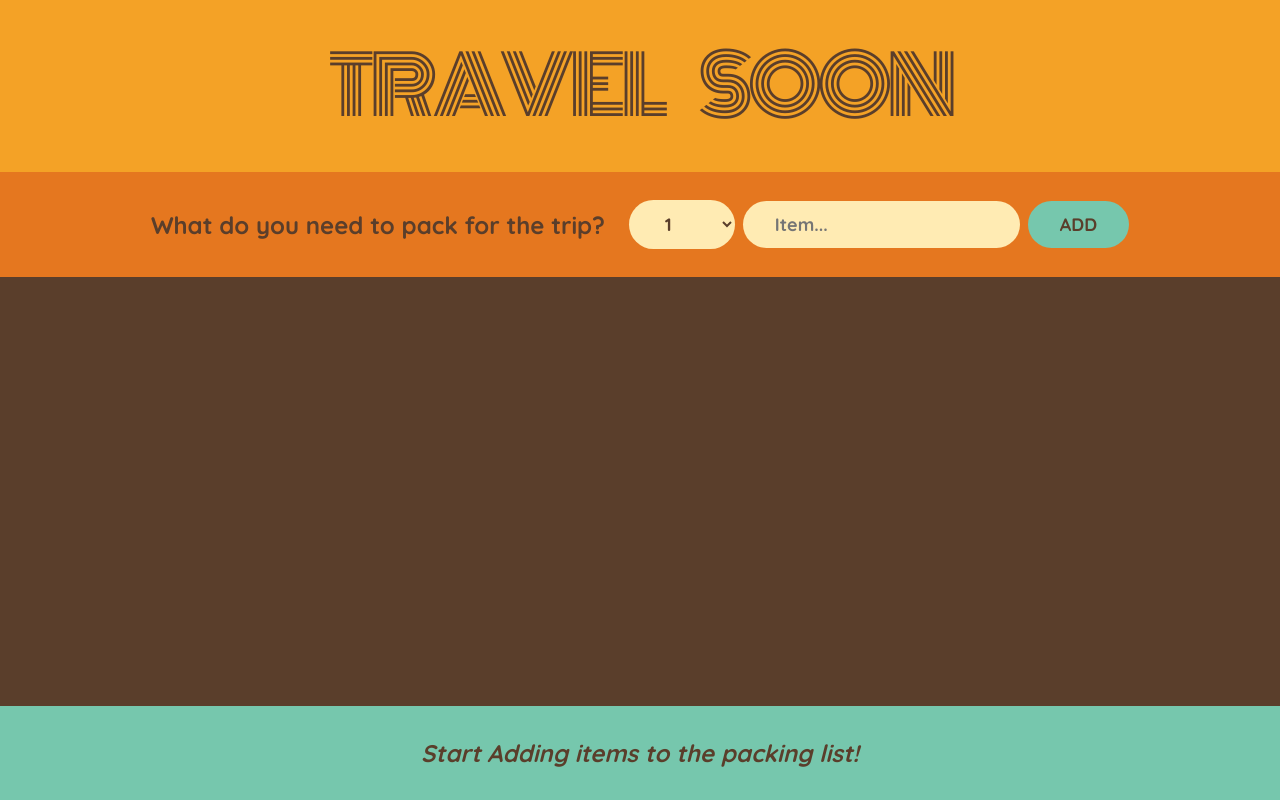
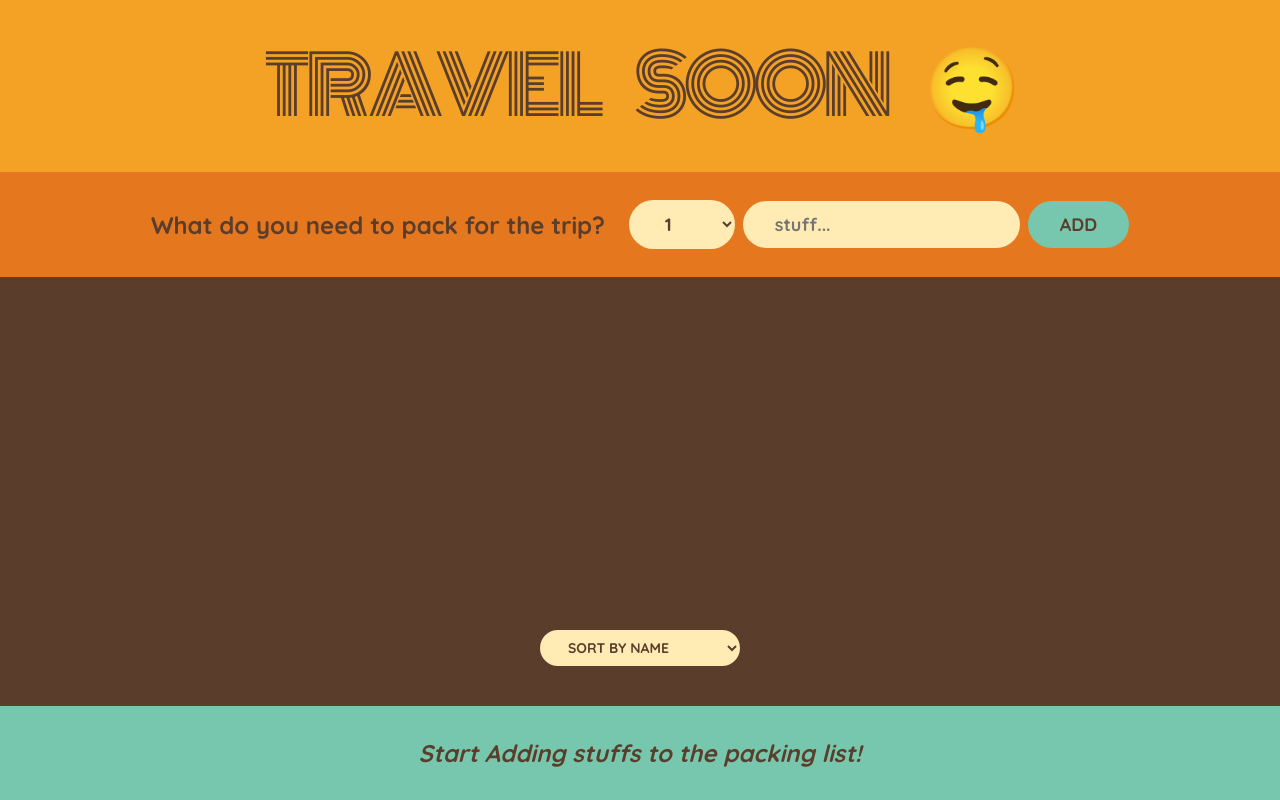
Before and after one commit to ZiyanSui/travel_lists_website, a React (Create React App) app: page / in a window 1280 px wide. Built offline with nearby package versions, Linux system fonts and the light colour scheme.

Commit message:
Add sort by different categories feature

```diff
--- a/src/App.js
+++ b/src/App.js
@@ -34,40 +34,38 @@ export default function App() {
 }
 
 function Logo() {
-  return <h1>Travel soon</h1>;
+  return <h1>Travel soon 🤤</h1>;
 }
 
 function Form({ onAddStuffs }) {
   const [quantity, setQuantity] = useState(1);
-  const [item, setItem] = useState("");
+  const [name, setName] = useState("");
 
   function handleSubmit(e) {
     e.preventDefault();
-    if (!item) return;
+    if (!name) return;
 
-    const newItem = { item, quantity, packed: false, id: Date.now() };
-    onAddStuffs(newItem);
+    const newstuff = { name, quantity, packed: false, id: Date.now() };
+    console.log(newstuff);
+    onAddStuffs(newstuff);
 
     setQuantity(1);
-    setItem("");
+    setName("");
   }
 
   return (
     <form className="add-form" onSubmit={handleSubmit}>
       <h3>What do you need to pack for the trip?</h3>
-      <select
-        value={quantity}
-        onChange={(e) => Number(setQuantity(e.target.value))}
-      >
+      <select value={quantity} onChange={(e) => setQuantity(e.target.value)}>
         {Array.from({ length: 20 }, (_, i) => i + 1).map((num) => (
           <option>{num}</option>
         ))}
       </select>
       <input
         type="text"
-        placeholder="Item..."
-        value={item}
-        onChange={(e) => setItem(e.target.value)}
+        placeholder="stuff..."
+        value={name}
+        onChange={(e) => setName(e.target.value)}
       />
       <button>Add</button>
     </form>
@@ -75,34 +73,60 @@ function Form({ onAddStuffs }) {
 }
 
 function PackingList({ stuffs, onDeleteStuffs, onTogglePacked }) {
+  const [sortBy, setSortBy] = useState("name");
+
+  let sortedStuffs;
+
+  if (sortBy === "name") {
+    sortedStuffs = stuffs.slice().sort((a, b) => a.name.localeCompare(b.name));
+  }
+
+  if (sortBy === "quantity") {
+    sortedStuffs = stuffs.slice().sort((a, b) => a.quantity - b.quantity);
+  }
+
+  if (sortBy === "packed") {
+    sortedStuffs = stuffs
+      .slice()
+      .sort((a, b) => Number(a.packed) - Number(b.packed));
+  }
+
   return (
     <div className="list">
       <ul>
-        {stuffs.map((item) => (
-          <Item
-            item={item}
-            key={item.id}
+        {sortedStuffs.map((stuff) => (
+          <Stuff
+            stuff={stuff}
+            key={stuff.id}
             onDeleteStuffs={onDeleteStuffs}
             onTogglePacked={onTogglePacked}
           />
         ))}
       </ul>
+
+      <div className="actions">
+        <select value={sortBy} onChange={(e) => setSortBy(e.target.value)}>
+          <option value="name">Sort by name</option>
+          <option value="quantity">Sort by quantity</option>
+          <option value="packed">Sort by packed</option>
+        </select>
+      </div>
     </div>
   );
 }
 
-function Item({ item, onDeleteStuffs, onTogglePacked }) {
+function Stuff({ stuff, onDeleteStuffs, onTogglePacked }) {
   return (
     <li>
       <input
         type="checkbox"
-        value={item.packed}
-        onChange={() => onTogglePacked(item.id)}
+        value={stuff.packed}
+        onChange={() => onTogglePacked(stuff.id)}
       />
-      <span style={item.packed ? { textDecoration: "line-through" } : {}}>
-        {item.quantity} {item.item}
+      <span style={stuff.packed ? { textDecoration: "line-through" } : {}}>
+        {stuff.quantity} {stuff.name}
       </span>
-      <button onClick={() => onDeleteStuffs(item.id)}>❌</button>
+      <button onClick={() => onDeleteStuffs(stuff.id)}>❌</button>
     </li>
   );
 }
@@ -111,7 +135,7 @@ function Stats({ stuffs }) {
   if (!stuffs.length) {
     return (
       <p className="stats">
-        <em>Start Adding items to the packing list!</em>
+        <em>Start Adding stuffs to the packing list!</em>
       </p>
     );
   }
@@ -124,7 +148,7 @@ function Stats({ stuffs }) {
       <em>
         {percent === 100
           ? `You got everything! Ready to go 🥳`
-          : `You have ${num} items on the list and you already packed ${numPacked} (
+          : `You have ${num} names on the list and you already packed ${numPacked} (
         ${percent}%)itmes`}
       </em>
     </footer>
```
